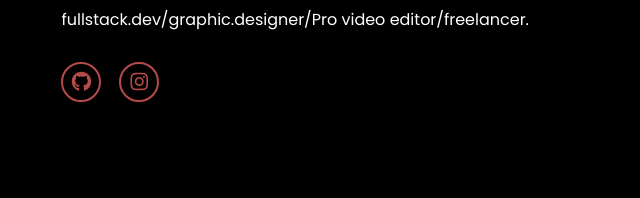
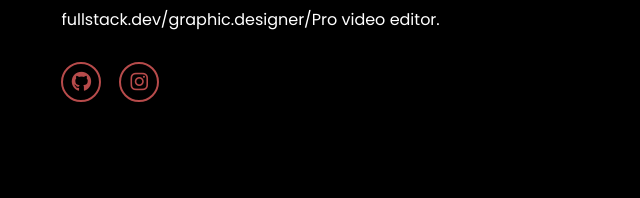
Before and after one commit to corinoi/Portfolio-, a plain HTML site: page index.html in a window 1280 px wide. Shown: the part 405-603 px from the top of the page, 564-1204 px from the left. Drawn offline with Linux system fonts and the light colour scheme.

Commit message:
Update index.html

```diff
--- a/index.html
+++ b/index.html
@@ -28,7 +28,7 @@
         <div class="home-content">
             <h1>Hi, It's <span>Ohm</span></h1>
             <h3 class="typing-text">I'm a <span>developer</span></h3>
-            <p>fullstack.dev/graphic.designer/Pro video editor/freelancer.</p>
+            <p>fullstack.dev/graphic.designer/Pro video editor.</p>
             <div class="social-icons">
 
                 <a href="github.com/corinoi"><i class="fa-brands fa-github"></i></a>
```
